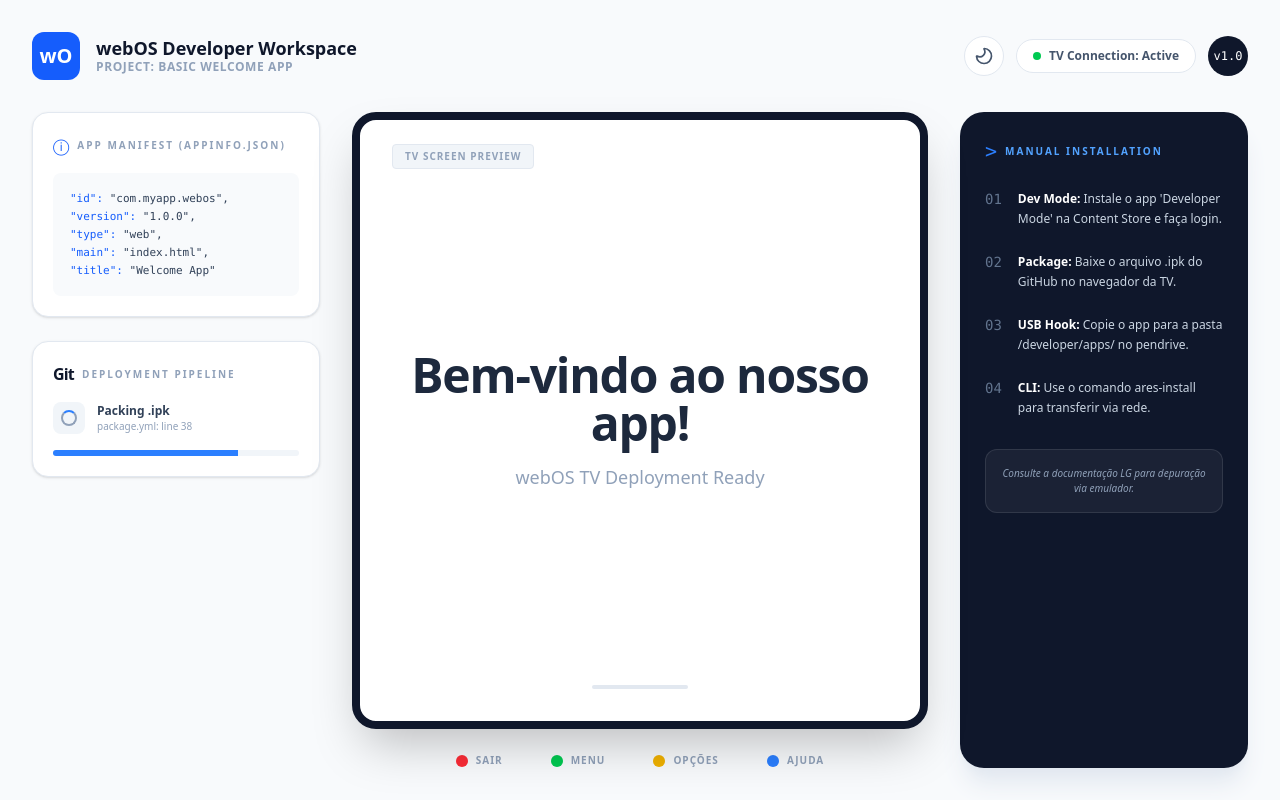
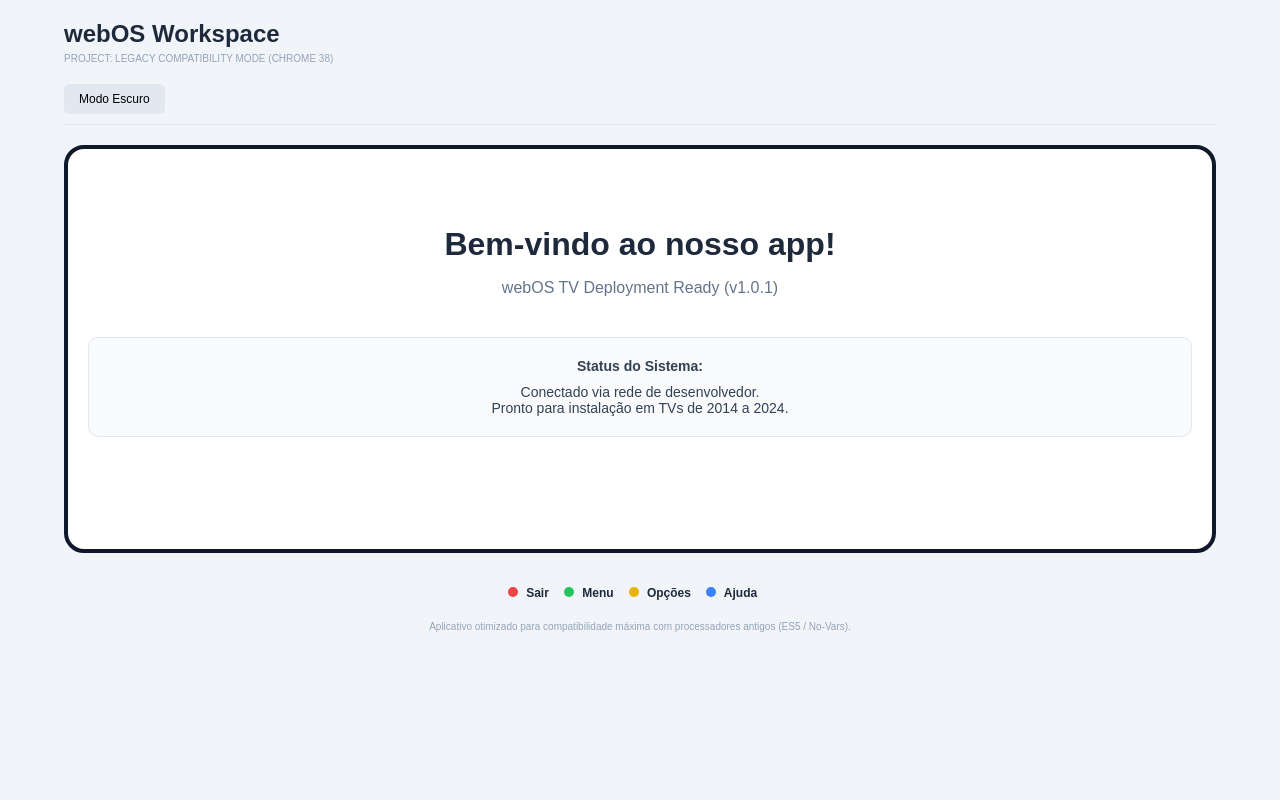
Before and after one commit to AmaroPSJunior/AppLgOs, a React (Vite) app: page / in a window 1280 px wide. Built offline with nearby package versions, Linux system fonts and the light colour scheme.

Commit message:
Sync via webOS Workspace - 5/1/2026, 8:43:45 AM

```diff
--- a/src/App.tsx
+++ b/src/App.tsx
@@ -1,160 +1,62 @@
-/**
- * @license
- * SPDX-License-Identifier: Apache-2.0
- */
 import { useState, useEffect } from "react";
-import {
-  Monitor, Cpu, Github, Tv, Terminal, Info,
-  Layout, Play, CheckCircle2, Moon, Sun
-} from "lucide-react";
 
 export default function App() {
   const [isDark, setIsDark] = useState(false);
 
-  // Toggle dark mode class on document body for global consistency
   useEffect(() => {
     if (isDark) {
-      document.documentElement.classList.add('dark');
+      document.documentElement.classList.add("dark");
     } else {
-      document.documentElement.classList.remove('dark');
+      document.documentElement.classList.remove("dark");
     }
   }, [isDark]);
 
   return (
-    <div className="min-h-screen bg-[#f8fafc] dark:bg-slate-950 transition-colors duration-300 flex flex-col font-sans p-4 md:p-8 overflow-x-hidden">
-      {/* Top Header */}
-      <header className="flex flex-col md:flex-row justify-between items-start md:items-center mb-8 gap-4">
-        <div className="flex items-center gap-4">
-          <div className="w-12 h-12 bg-blue-600 rounded-xl flex items-center justify-center text-white">
-            <span className="font-bold text-xl">wO</span>
-          </div>
-          <div>
-            <h1 className="text-slate-900 dark:text-white font-bold text-lg leading-tight">webOS Developer Workspace</h1>
-            <p className="text-slate-400 dark:text-slate-500 text-xs font-semibold tracking-wider uppercase">Project: Basic Welcome App</p>
-          </div>
-        </div>
-        <div className="flex items-center gap-3">
-          {/* Dark Mode Toggle */}
+    <div className="container">
+      <div className="header">
+        <div className="header-inner">
+          <h1 className="title">webOS Workspace</h1>
+          <p style={{ fontSize: '10px', color: '#94a3b8', marginTop: '5px' }}>
+            PROJECT: LEGACY COMPATIBILITY MODE (CHROME 38)
+          </p>
           <button
             onClick={() => setIsDark(!isDark)}
-            className="flex items-center justify-center w-10 h-10 bg-white dark:bg-slate-800 rounded-full border border-slate-200 dark:border-slate-700 text-slate-600 dark:text-yellow-400 cursor-pointer"
-            aria-label="Alternar Modo Escuro"
+            style={{
+              marginTop: '10px',
+              padding: '8px 15px',
+              backgroundColor: isDark ? '#334155' : '#e2e8f0',
+              color: isDark ? 'white' : 'black',
+              border: 'none',
+              borderRadius: '5px',
+              cursor: 'pointer',
+              fontSize: '12px'
+            }}
           >
-            <div className={`transform ${isDark ? 'rotate-0' : '-rotate-90'}`}>
-              {isDark ? <Sun className="w-5 h-5" /> : <Moon className="w-5 h-5" />}
-            </div>
+            {isDark ? "Modo Claro" : "Modo Escuro"}
           </button>
+        </div>
+      </div>
 
-          <div className="flex items-center gap-2 px-4 py-2 bg-white dark:bg-slate-800 rounded-full border border-slate-200 dark:border-slate-700">
-            <div className="w-2 h-2 bg-green-500 rounded-full"></div>
-            <span className="text-xs font-bold text-slate-600 dark:text-slate-300">TV Connection: Active</span>
-          </div>
-          <div className="w-10 h-10 bg-slate-900 dark:bg-blue-600 rounded-full flex items-center justify-center text-white text-xs font-mono">v1.0</div>
+      <div className="main-content">
+        <h2 className="welcome-text">Bem-vindo ao nosso app!</h2>
+        <p style={{ color: '#64748b' }}>webOS TV Deployment Ready (v1.0.1)</p>
+
+        <div style={{ marginTop: '40px', padding: '20px', backgroundColor: '#f8fafc', borderRadius: '10px', color: '#334155', fontSize: '14px', border: '1px solid #e2e8f0' }}>
+            <strong style={{ display: 'block', marginBottom: '10px' }}>Status do Sistema:</strong>
+            Conectado via rede de desenvolvedor.
+            <br/> Pronto para instalação em TVs de 2014 a 2024.
         </div>
-      </header>
+      </div>
 
-      <div className="flex flex-col lg:flex-row gap-8 flex-1">
-        {/* Left Column: Manifest & Workflow */}
-        <div className="w-full lg:w-1/4 flex flex-col gap-6 order-2 lg:order-1">
-          <div
-            className="bg-white dark:bg-slate-900 p-5 rounded-2xl border border-slate-200 dark:border-slate-800 shadow-sm"
-          >
-            <div className="flex items-center gap-2 mb-4">
-              <span className="text-blue-600">ⓘ</span>
-              <h3 className="text-[10px] font-bold text-slate-400 dark:text-slate-500 uppercase tracking-[0.2em]">App Manifest (appinfo.json)</h3>
-            </div>
-            <div className="bg-slate-50 dark:bg-slate-950 p-4 rounded-lg font-mono text-[11px] text-slate-700 dark:text-slate-300 leading-relaxed overflow-hidden border border-transparent dark:border-slate-800">
-              <span className="text-blue-600 dark:text-blue-400">"id":</span> "com.myapp.webos",<br/>
-              <span className="text-blue-600 dark:text-blue-400">"version":</span> "1.0.0",<br/>
-              <span className="text-blue-600 dark:text-blue-400">"type":</span> "web",<br/>
-              <span className="text-blue-600 dark:text-blue-400">"main":</span> "index.html",<br/>
-              <span className="text-blue-600 dark:text-blue-400">"title":</span> "Welcome App"
-            </div>
-          </div>
+      <div className="footer-tags">
+        <div className="tag"><span className="dot red"></span> Sair</div>
+        <div className="tag"><span className="dot green"></span> Menu</div>
+        <div className="tag"><span className="dot yellow"></span> Opções</div>
+        <div className="tag"><span className="dot blue"></span> Ajuda</div>
+      </div>
 
-          <div
-            className="bg-white dark:bg-slate-900 p-5 rounded-2xl border border-slate-200 dark:border-slate-800 shadow-sm"
-          >
-            <div className="flex items-center gap-2 mb-4">
-              <span className="text-slate-900 dark:text-slate-200 tracking-tighter font-bold">Git</span>
-              <h3 className="text-[10px] font-bold text-slate-400 dark:text-slate-500 uppercase tracking-[0.2em]">Deployment Pipeline</h3>
-            </div>
-            <div className="flex items-center gap-3 mb-4">
-              <div className="w-8 h-8 bg-slate-100 dark:bg-slate-800 rounded-lg flex items-center justify-center">
-                <div className="w-4 h-4 border-2 border-slate-400 dark:border-slate-600 rounded-full border-t-blue-500"></div>
-              </div>
-              <div>
-                <p className="text-xs font-bold text-slate-700 dark:text-slate-300">Packing .ipk</p>
-                <p className="text-[10px] text-slate-400 dark:text-slate-500 font-medium">package.yml: line 38</p>
-              </div>
-            </div>
-            <div className="w-full bg-slate-100 dark:bg-slate-800 h-1.5 rounded-full overflow-hidden">
-              <div className="w-3/4 h-full bg-blue-500"></div>
-            </div>
-          </div>
-        </div>
-
-        {/* Center Column: Screen Preview */}
-        <div className="w-full lg:w-1/2 flex flex-col order-1 lg:order-2">
-          <div
-            className="flex-1 bg-white dark:bg-slate-900 rounded-3xl border-8 border-slate-900 dark:border-slate-800 shadow-2xl relative flex flex-col items-center justify-center min-h-[400px]"
-          >
-            <div className="absolute top-6 left-8 bg-slate-100 dark:bg-slate-800 px-3 py-1 rounded text-[10px] font-bold text-slate-400 dark:text-slate-500 uppercase tracking-widest border border-slate-200 dark:border-slate-700">TV Screen Preview</div>
-
-            <div className="text-center space-y-4 px-6">
-              <h2
-                className="text-3xl md:text-5xl font-bold text-slate-800 dark:text-white tracking-tight"
-              >
-                Bem-vindo ao nosso app!
-              </h2>
-              <p className="text-slate-400 dark:text-slate-500 font-medium md:text-lg">webOS TV Deployment Ready</p>
-            </div>
-
-            <div className="absolute bottom-8 flex gap-3">
-              <div className="w-24 h-1 bg-slate-200 dark:bg-slate-700 rounded-full"></div>
-            </div>
-          </div>
-
-          <footer className="mt-6 flex flex-wrap justify-center gap-6 lg:gap-12 text-slate-400 dark:text-slate-500 font-bold uppercase text-[10px] tracking-widest">
-            <div className="flex items-center gap-2"><div className="w-3 h-3 rounded-full bg-red-500"></div> Sair</div>
-            <div className="flex items-center gap-2"><div className="w-3 h-3 rounded-full bg-green-500"></div> Menu</div>
-            <div className="flex items-center gap-2"><div className="w-3 h-3 rounded-full bg-yellow-500"></div> Opções</div>
-            <div className="flex items-center gap-2"><div className="w-3 h-3 rounded-full bg-blue-500"></div> Ajuda</div>
-          </footer>
-        </div>
-
-        {/* Right Column: Instructions */}
-        <div className="w-full lg:w-1/4 flex flex-col gap-6 order-3">
-          <div
-            className="bg-slate-900 dark:bg-black p-6 rounded-3xl text-white shadow-xl shadow-slate-200 dark:shadow-none flex-1 border border-transparent dark:border-slate-800"
-          >
-            <div className="flex items-center gap-2 mb-6 text-blue-400">
-              <span className="text-xl font-mono text-blue-500">&gt;</span>
-              <h3 className="text-[10px] font-bold uppercase tracking-[0.2em]">Manual Installation</h3>
-            </div>
-            <ul className="space-y-6">
-              {[
-                { step: "01", title: "Dev Mode", text: "Instale o app 'Developer Mode' na Content Store e faça login." },
-                { step: "02", title: "Package", text: "Baixe o arquivo .ipk do GitHub no navegador da TV." },
-                { step: "03", title: "USB Hook", text: "Copie o app para a pasta /developer/apps/ no pendrive." },
-                { step: "04", title: "CLI", text: "Use o comando ares-install para transferir via rede." }
-              ].map((item, idx) => (
-                <li
-                  key={idx}
-                  className="flex gap-4"
-                >
-                  <span className="text-slate-500 dark:text-slate-600 font-mono text-sm">{item.step}</span>
-                  <p className="text-xs leading-relaxed text-slate-300 dark:text-slate-400">
-                    <strong className="text-white">{item.title}:</strong> {item.text}
-                  </p>
-                </li>
-              ))}
-            </ul>
-            <div className="mt-8 p-4 bg-white/5 dark:bg-white/[0.02] rounded-xl border border-white/10 dark:border-white/5">
-              <p className="text-[10px] text-slate-400 dark:text-slate-600 text-center italic">Consulte a documentação LG para depuração via emulador.</p>
-            </div>
-          </div>
-        </div>
+      <div style={{ marginTop: '20px', textAlign: 'center', fontSize: '10px', color: '#94a3b8' }}>
+        Aplicativo otimizado para compatibilidade máxima com processadores antigos (ES5 / No-Vars).
       </div>
     </div>
   );
--- a/src/index.css
+++ b/src/index.css
@@ -1,12 +1,85 @@
-@import "tailwindcss";
-
-@theme {
-  --font-sans: ui-sans-serif, system-ui, -apple-system, BlinkMacSystemFont, "Segoe UI", Roboto, Helvetica, Arial, sans-serif;
-  --font-mono: ui-monospace, SFMono-Regular, "SF Mono", Menlo, Monaco, Consolas, "Liberation Mono", "Courier New", monospace;
+/* Estilos Super Legados para webOS (Chrome 38+) */
+body, html {
+  margin: 0;
+  padding: 0;
+  width: 100%;
+  height: 100%;
+  font-family: sans-serif;
+  background-color: #f1f5f9;
+  color: #1e293b;
+  overflow: hidden;
 }
 
-/* Fallback simple dark selector */
 .dark body {
   background-color: #020617;
-  color: white;
+  color: #f8fafc;
 }
+
+/* Layout sem dependência de Grid moderno ou Flex gap */
+.container {
+  display: block;
+  width: 90%;
+  margin: 0 auto;
+  padding-top: 20px;
+}
+
+.header {
+  margin-bottom: 20px;
+  border-bottom: 1px solid #e2e8f0;
+  padding-bottom: 10px;
+}
+
+.header-inner {
+  display: block;
+}
+
+.title {
+  font-size: 24px;
+  font-weight: bold;
+  margin: 0;
+}
+
+.main-content {
+  background: #ffffff;
+  border: 4px solid #0f172a;
+  border-radius: 20px;
+  min-height: 300px;
+  text-align: center;
+  padding: 50px 20px;
+}
+
+.dark .main-content {
+  background: #0f172a;
+  border-color: #1e293b;
+}
+
+.welcome-text {
+  font-size: 32px;
+  margin-bottom: 10px;
+}
+
+.footer-tags {
+  margin-top: 30px;
+  text-align: center;
+}
+
+.tag {
+  display: inline-block;
+  margin-right: 15px;
+  font-size: 12px;
+  font-weight: bold;
+}
+
+.dot {
+  display: inline-block;
+  width: 10px;
+  height: 10px;
+  border-radius: 50%;
+  margin-right: 5px;
+}
+
+/* Fallback icons colors */
+.red { background: #ef4444; }
+.green { background: #22c55e; }
+.yellow { background: #eab308; }
+.blue { background: #3b82f6; }
--- a/vite.config.ts
+++ b/vite.config.ts
@@ -31,8 +31,7 @@
       terserOptions: {
         compress: {
           drop_console: false,
-          pure_funcs: [],
-          passes: 2
+          passes: 3
         },
         mangle: true,
         safari10: true
```
